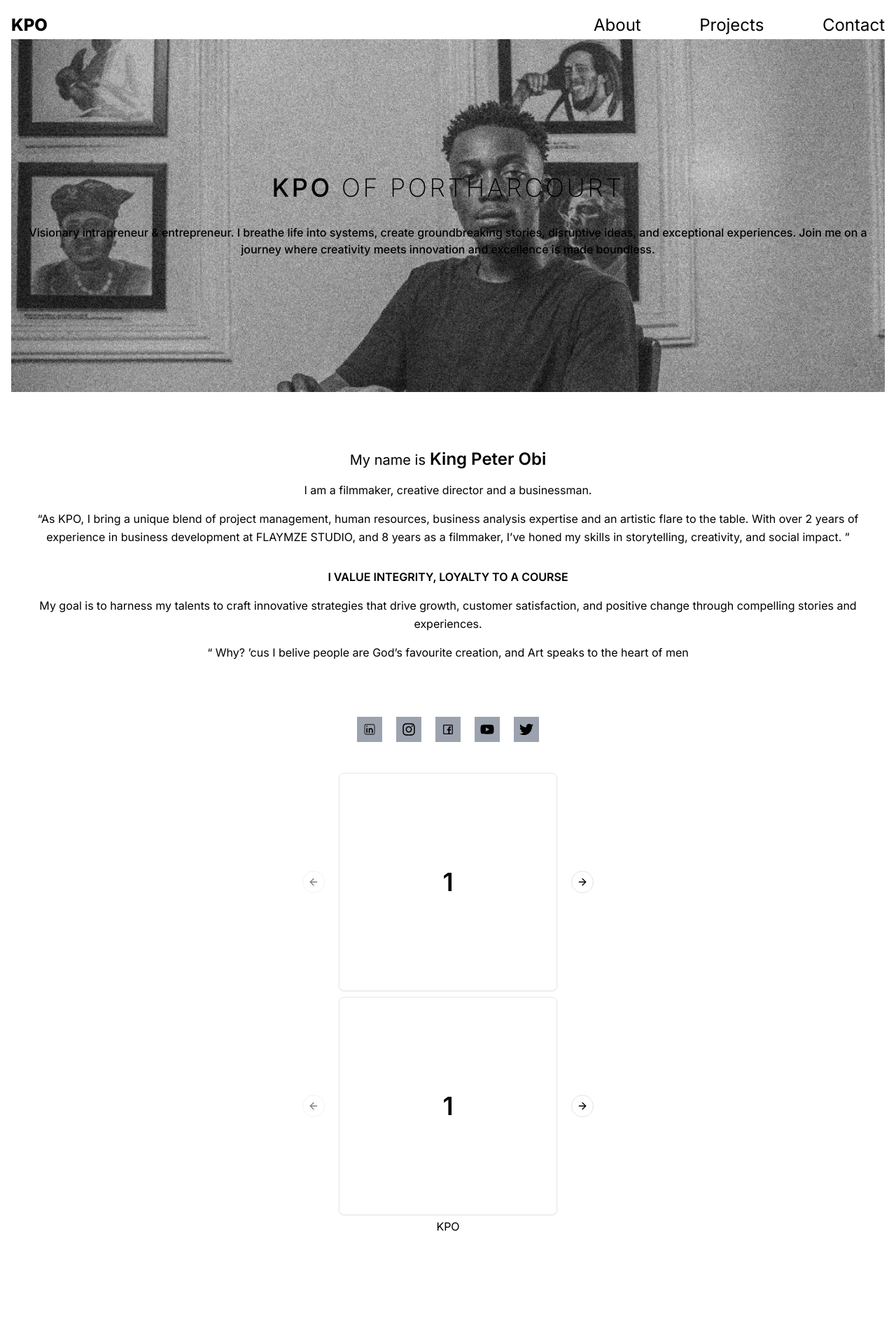
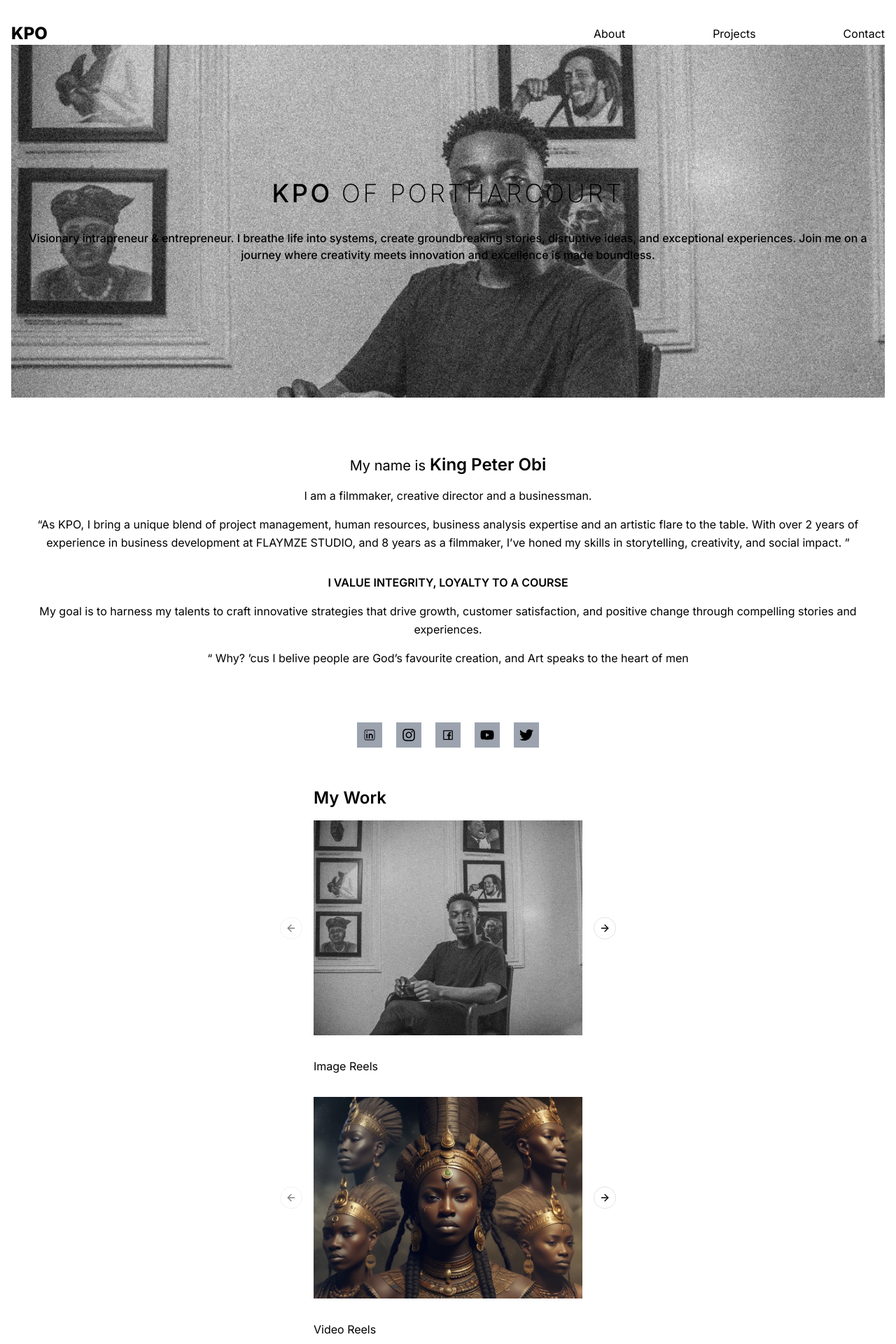
Before and after one commit to cyberraff/kpo, a Next.js app: page / in a window 1280 px wide. Shown: the top 1920 px of the page at 70% size. Before the commit the page ends 1780 px from the top, so only its background shows below. Built offline with nearby package versions, Linux system fonts and the light colour scheme.

Commit message:
carousels

```diff
--- a/app/components/Header.tsx
+++ b/app/components/Header.tsx
@@ -1,6 +1,6 @@
 export default function Header() {
 	return (
-		<div className=' text-center  bg-[url("/kpo_of_portharcourt_1.jpeg")] bg-[#00000013] bg-blend-multiply  h-fit bg-cover bg-center py-48 px-4'>
+		<div className=' text-center  bg-[url("/kpo_of_portharcourt_1.jpeg")] bg-[#ffffff] bg-blend-multiply  h-fit bg-cover bg-center py-48 px-4 '>
 			<h2 className=' font-medium  text-4xl tracking-widest pb-8'>
 				KPO <span className=' font-extralight'>OF PORTHARCOURT</span>
 			</h2>
--- a/app/components/Nav.tsx
+++ b/app/components/Nav.tsx
@@ -2,7 +2,6 @@
 import Link from 'next/link';
 import { useState, useEffect, Suspense } from 'react';
 import { useRouter, usePathname, useSearchParams } from 'next/navigation';
-
 
 import { LuX, LuMenu } from 'react-icons/lu';
 const Navlinks = () => {
@@ -33,7 +32,7 @@ const Nav = () => {
 	return (
 		<>
 			<Suspense>
-				<nav className=' w-1/3 flex justify-end'>
+				<nav className=' w-1/3 flex justify-end text-base'>
 					<div className='hidden w-full justify-between md:flex'>
 						<Navlinks />
 					</div>
@@ -44,7 +43,7 @@ const Nav = () => {
 					</div>
 				</nav>
 				{isOpen && (
-					<div className='flex basis-full flex-col items-center '>
+					<div className='flex basis-full flex-col items-center bg-white '>
 						<Navlinks />
 					</div>
 				)}
--- a/app/components/Navbar.tsx
+++ b/app/components/Navbar.tsx
@@ -4,7 +4,7 @@ import Nav from './Nav';
 
 export default function Navbar() {
 	return (
-		<header className=' bg-transparent sticky top-0 z-[20] flex flex-wrap mx-auto w-full items-center justify-between text-2xl  h-10'>
+		<header className=' bg-white sticky top-0 z-[20] flex flex-wrap mx-auto w-full items-center justify-between text-2xl  h-12 pt-4'>
 			{/* <div className='mx-auto max-w-screen-xl px-4 sm:px-6 lg:px-8'> */}
 			<Suspense>
 				<Logo />
--- a/app/components/Work.tsx
+++ b/app/components/Work.tsx
@@ -1,5 +1,4 @@
 import * as React from 'react';
-
 import { Card, CardContent } from '@/components/ui/card';
 import {
 	Carousel,
@@ -8,63 +7,67 @@ import {
 	CarouselNext,
 	CarouselPrevious,
 } from '@/components/ui/carousel';
+import Image from 'next/image';
 
 export function ImageCarousel() {
 	return (
-		<Carousel className='w-full max-w-xs'>
+		<div>
+			<Carousel className='w-full max-w-sm text-black'>
 				<CarouselContent>
 					{Array.from({ length: 5 }).map((_, index) => (
 						<CarouselItem key={index}>
-						<div className='p-1'>
-							<Card>
-								<CardContent className='flex aspect-square items-center justify-center p-6'>
-									<span className='text-4xl font-semibold'>
-										{index + 1}
-									</span>
-								</CardContent>
-							</Card>
-						</div>
+							<Image
+								src='/kpo_of_portharcourt_1.jpeg'
+								alt='img'
+								height={1000}
+								width={1000}
+							/>
 						</CarouselItem>
 					))}
 				</CarouselContent>
 				<CarouselPrevious />
 				<CarouselNext />
 			</Carousel>
+			<p className=' py-8 '>Image Reels</p>
+		</div>
 	);
 }
 export function VideoCarousel() {
 	return (
-		<Carousel className='w-full max-w-xs'>
+		<div>
+			<Carousel className='w-full max-w-sm'>
 				<CarouselContent>
 					{Array.from({ length: 5 }).map((_, index) => (
 						<CarouselItem key={index}>
-						<div className='p-1'>
-							<Card>
-								<CardContent className='flex aspect-square items-center justify-center p-6'>
-									<span className='text-4xl font-semibold'>
-										{index + 1}
-									</span>
-								</CardContent>
-							</Card>
-						</div>
+							<Image
+								src='/bg-img.jpg'
+								alt='img'
+								height={800}
+								width={800}
+							/>
 						</CarouselItem>
 					))}
 				</CarouselContent>
 				<CarouselPrevious />
 				<CarouselNext />
 			</Carousel>
+			<p className=' py-8 '>Video Reels</p>
+		</div>
 	);
 }
 
 export default function Work() {
 	return (
 		<>
+			<div id='portfolio' className=' '>
+				<p className=' text-2xl font-semibold py-4'>My Work</p>
 				<div>
 					<ImageCarousel />
 				</div>
 				<div>
 					<VideoCarousel />
 				</div>
+			</div>
 		</>
 	);
 }
```
Lines whose indentation alone changed are shown as unchanged.
